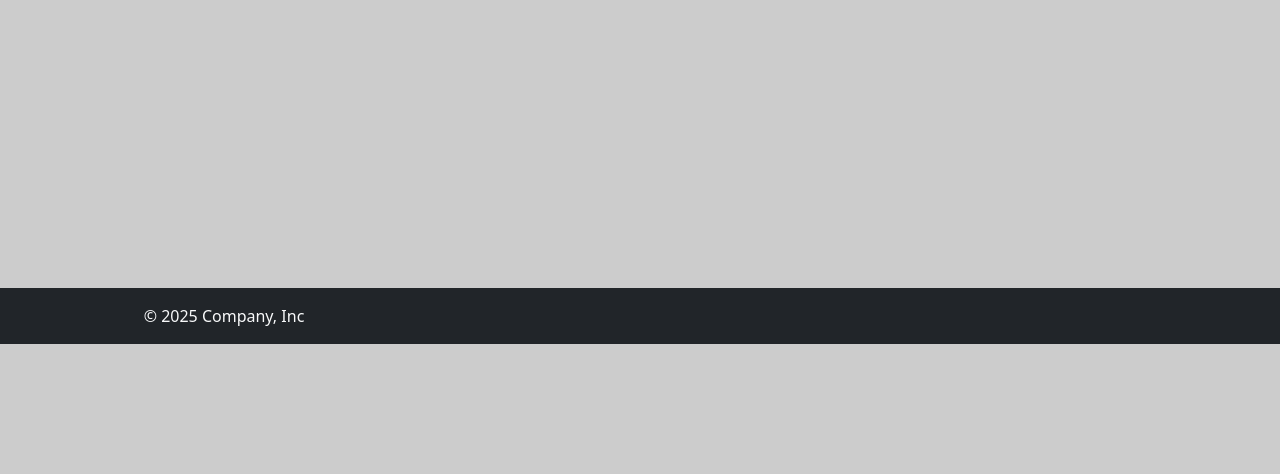
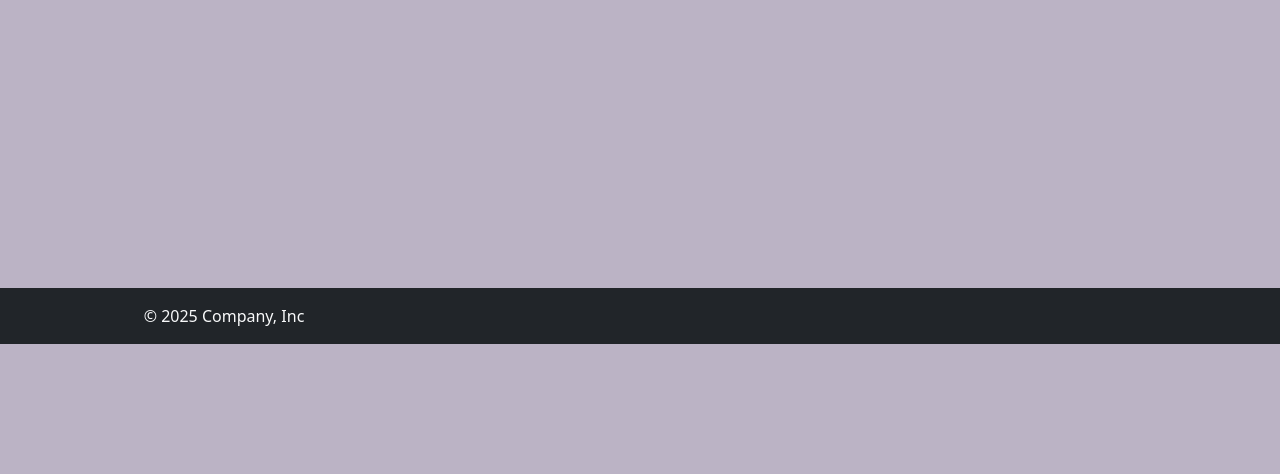
Before and after one commit to bharathraj0643/Blog-Django, a Django app: page /about in a window 1280 px wide. Shown: the part 456-930 px from the top of the page. Run offline with Django 5.2, Linux system fonts and the light colour scheme; data that the repository does not hold is empty; some libraries are stand-ins or nearby versions.

Commit message:
check collectstatic

```diff
--- a/blog/static/blog/css/style.css
+++ b/blog/static/blog/css/style.css
@@ -1,5 +1,5 @@
 body {
-  background-color: #cccccc;
+  background-color: #250b464f;
 }
 
 pre {
```
Also changed, not shown: blog/static/blog/images/bizinsider.png (deleted), blog/static/blog/images/dog-img.jpg (deleted), blog/static/blog/images/iphone.png (deleted), blog/static/blog/images/mashable.png (deleted), blog/static/blog/images/techcrunch.png (deleted), blog/static/blog/images/tnw.png (deleted).
